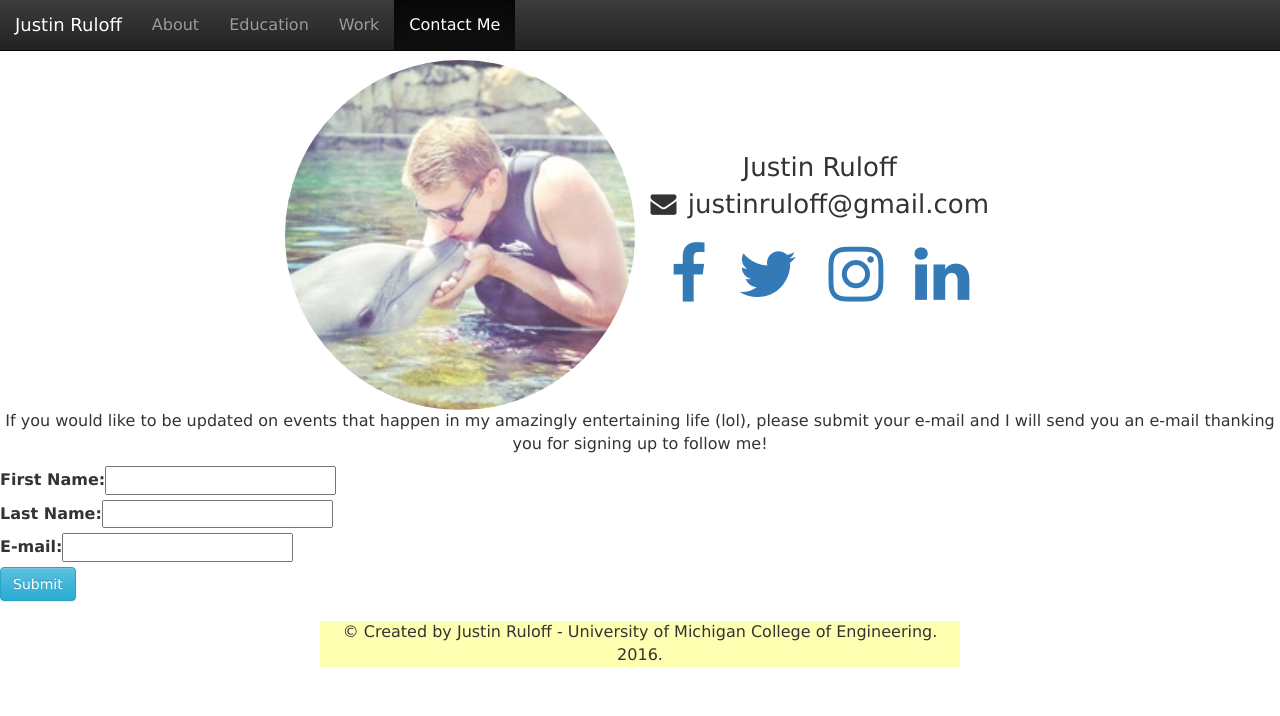
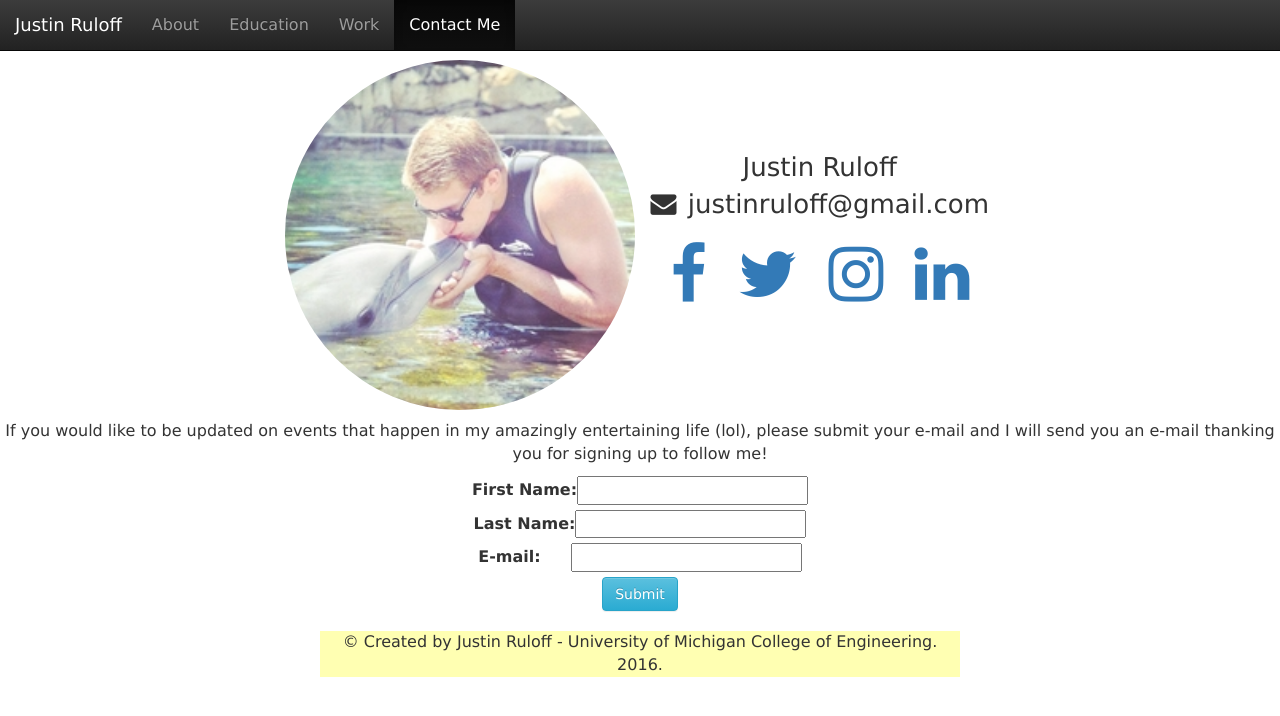
Before and after one commit to jruloff/justin-ruloff-si206-portfolio, a Python web app: template templates/contact.html in a window 1280 px wide. Shown: the top 716 px of the page. Run offline with Jinja, Linux system fonts and the light colour scheme; the template is opened without the code that fills it, so the values that code supplies are empty; some libraries are stand-ins or nearby versions.

Commit message:
Near Completion
Only thing left to do would be to modify the form page and fix the
footer, but I ran out of time for these.

```diff
--- a/static/styles.css
+++ b/static/styles.css
@@ -60,7 +60,6 @@ p{
 
 body{
 	padding-top: 60px;
-	padding-bottom: 44px;
 	font-size: 16px;
 	margin-bottom: 20px;
 	font-family: "Lucida Grande", "Lucida Sans Unicode", Arial, sans-serif;
@@ -90,6 +89,16 @@ body{
 	margin-bottom: 3px;
 }
 
+form{
+	text-align: center;
+}
+#emailBox{
+	margin-left: 30px;
+}
+
+.videoPlayer{
+	width: 90%;
+}
 footer{
 	position: absolute;
 	text-align: center;
@@ -129,9 +138,6 @@ footer{
 		width: 600px;
 		height: 450px;
 	}
-	body{
-		padding-bottom: 22px;
-	}
 	footer{
 		width: 50%;
 		margin-left: 25%;
@@ -157,7 +163,6 @@ footer{
 		font-size: 26px;
 	}
 	header{
-		/*text-align: left;*/
 		width: 98%;
 		margin-left: 10px;
 		display: inline-block;
@@ -167,4 +172,13 @@ footer{
 		margin-top: 0px;
 	}
 
+	#contactMe{
+		margin-top: 10px;
+	}
+
+	.videoPlayer{
+		max-height: 530px;
+		width: 100%;
+	}
+
 }
--- a/templates/about.html
+++ b/templates/about.html
@@ -9,8 +9,6 @@
       <li data-target="#myCarousel" data-slide-to="3"></li>
       <li data-target="#myCarousel" data-slide-to="4"></li>
       <li data-target="#myCarousel" data-slide-to="5"></li>
-      <li data-target="#myCarousel" data-slide-to="6"></li>
-      <li data-target="#myCarousel" data-slide-to="7"></li>
     </ol>
 
     <!-- Wrapper for slides -->
--- a/templates/base.html
+++ b/templates/base.html
@@ -67,7 +67,7 @@
   </div>
   <footer id="myFooter">
       &copy; Created by Justin Ruloff - University of Michigan College of Engineering. 2016.
-    </footer>
+  </footer>
 
 	<script src="https://ajax.googleapis.com/ajax/libs/jquery/1.12.2/jquery.min.js"></script>
 	<script src="https://maxcdn.bootstrapcdn.com/bootstrap/3.3.6/js/bootstrap.min.js" integrity="sha384-0mSbJDEHialfmuBBQP6A4Qrprq5OVfW37PRR3j5ELqxss1yVqOtnepnHVP9aJ7xS" crossorigin="anonymous">
--- a/templates/contact.html
+++ b/templates/contact.html
@@ -1,12 +1,12 @@
 {%extends "templates/base.html" %}
 {% block content %}
-	<p>If you would like to be updated on events that happen in my amazingly entertaining life (lol), please submit your e-mail and I will send you an e-mail thanking you for signing up to follow me!</p>
-
-	<form action="/contact.html" method = "post">
+	<p id="contactMe">If you would like to be updated on events that happen in my amazingly entertaining life (lol), please submit your e-mail and I will send you an e-mail thanking you for signing up to follow me!</p>
+	<p>
+	<form action="mailto:justinruloff@gmail.com" onsubmit="this.submit(); this.reset(); return false;" method="post">
         <label>First Name:<input type="text" name="firstName"></label><br>
         <label>Last Name:<input type="text" name="lastName"></label><br>
-        <label>E-mail:<input type="email" name="emailAddr"></label><br>
-        <input type = "submit" class="btn btn-info" value="Submit">
+        <label>E-mail:<input id="emailBox" type="email" name="emailAddr"></label><br>
+        <input id="submitButton" type = "submit" class="btn btn-info" value="Submit">
     </form>
 
 {% endblock %}
--- a/templates/work.html
+++ b/templates/work.html
@@ -4,6 +4,10 @@
 		<div class="jumbotron" id="workJumbotron">
 		</div>
 	</div>
+	<video controls class="videoPlayer">
+  		<source src="../static/lessonsketch.mp4" type="video/mp4">
+  		Your browser does not support HTML5 video.
+	</video>
 {%endblock %}
 
 {% block content %}
```
Also changed, not shown: main.py (+0 -24 lines), 2 other files.
